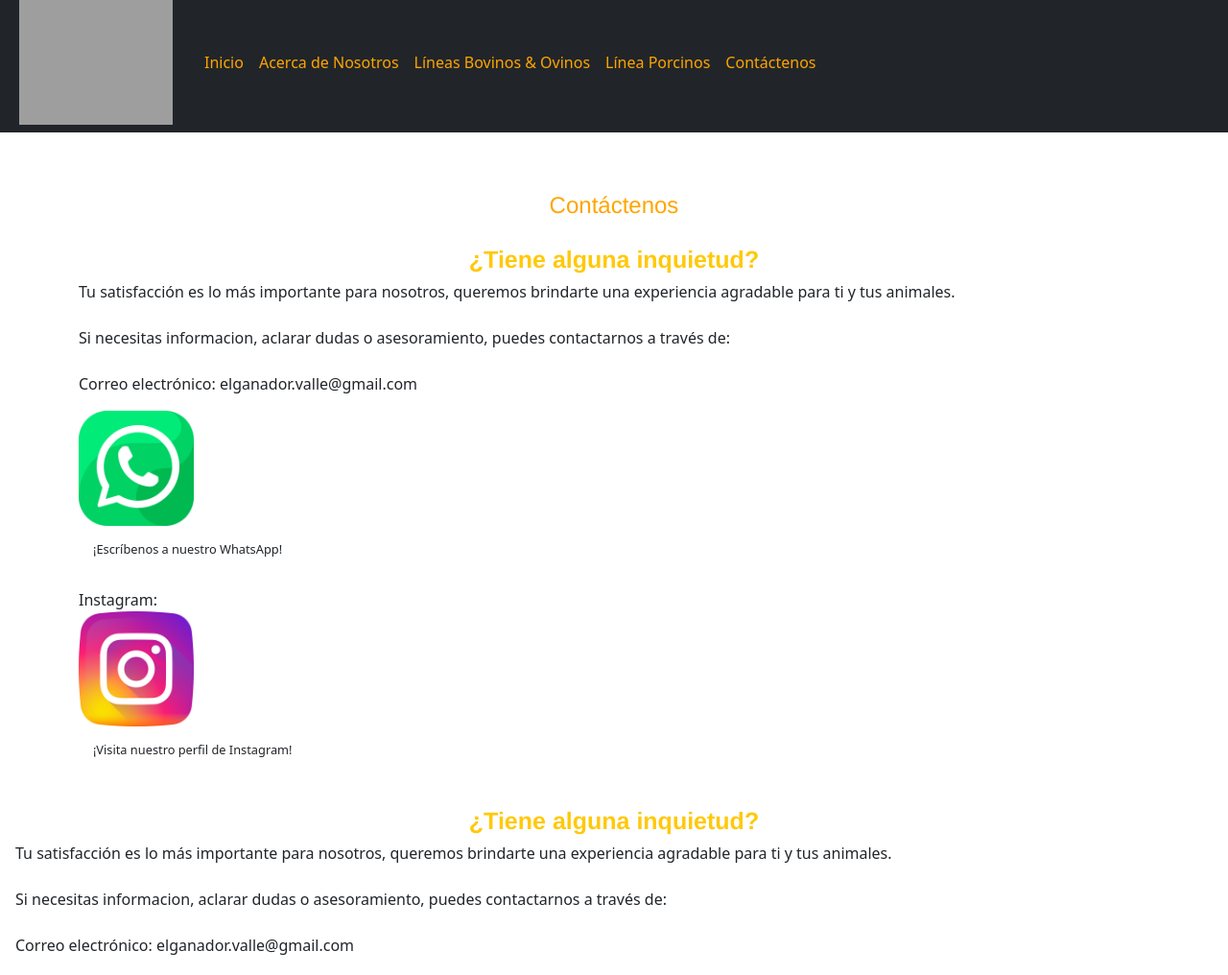
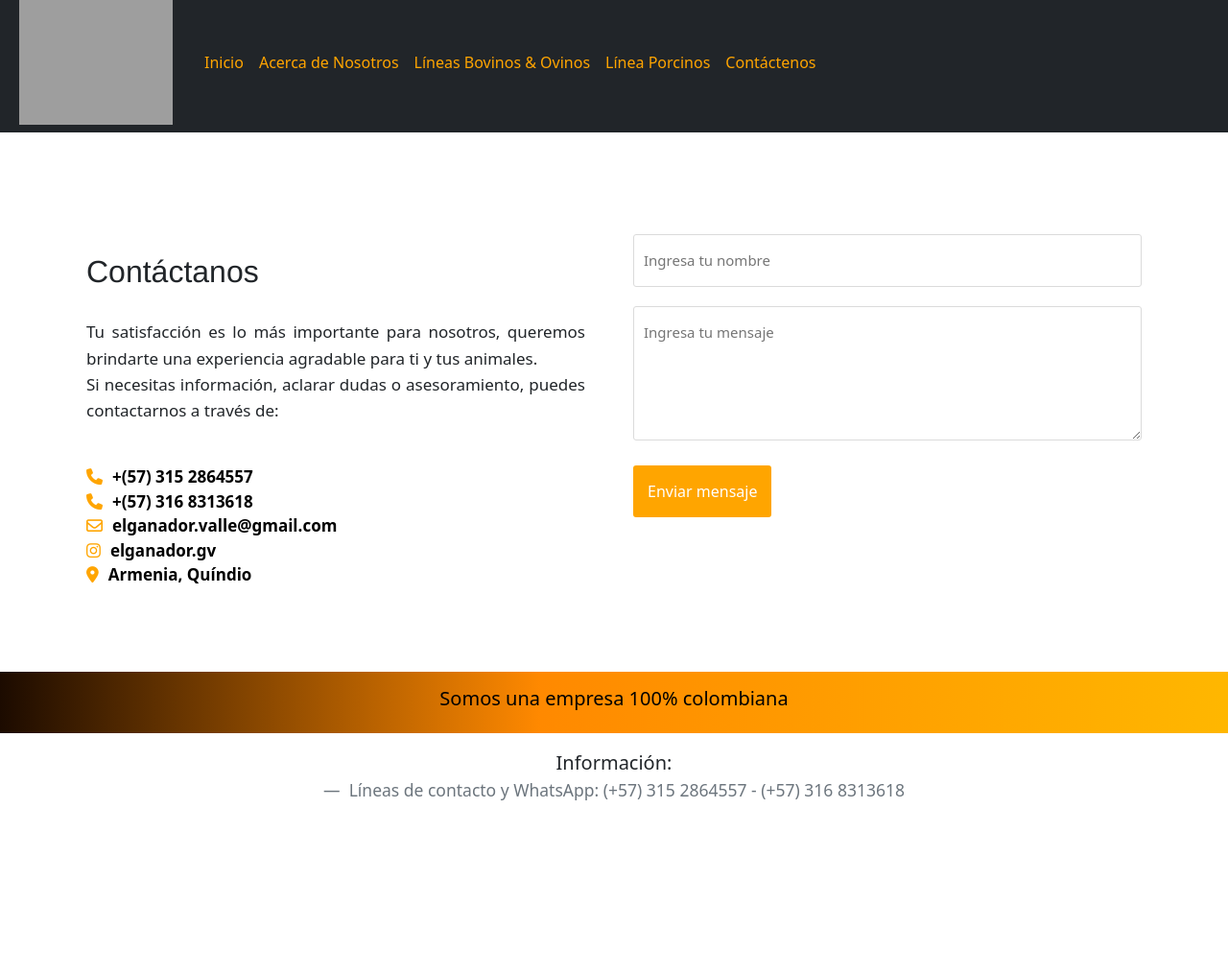
Before and after one commit to jportilla21/PFJonathanPortilla, a website: page paginas/contactenos.html in a window 1280 px wide. Shown: the top 1016 px of the page at 96% size. After the commit the page ends 852 px from the top, so only its background shows below. Drawn offline with nearby package versions, Linux system fonts and the light colour scheme; grey boxes are pictures that could not be loaded.

Commit message:
actualizando

```diff
--- a/paginas/contactenos.html
+++ b/paginas/contactenos.html
@@ -3,8 +3,13 @@
 <head>
     <meta charset="utf-8">
     <meta name="viewport" content="width=device-width, initial-scale=1">
-    <title>Contáctenos</title>
+    <title>El Ganador del Valle - Contáctenos</title>
+    <meta name= "description" content="Suplemento nutricional 100% natural para ganado bovino, ovino y porcino. presentación
+    bulto de 40 kilos desde $32.000">
+    <meta name= "description" content="VACAS, OVEJAS, CERDOS, OVINO, PORCINO,
+    BOVINO, SUPLEMENTO, ALIMENTO">
     <link rel="shortcut icon" href="../imagenes/logovalle.ico">
+    <script src="https://kit.fontawesome.com/2914e866c9.js" crossorigin="anonymous"></script>
 
 <!--BOOTSTRAP CSS-->
     <link href="https://cdn.jsdelivr.net/npm/bootstrap@5.3.0-alpha3/dist/css/bootstrap.min.css" rel="stylesheet"
@@ -45,59 +50,39 @@
     </nav>
 </header>
 
-<main>
-    <div class="container">
-        <div class="article">
-            <h4> Contáctenos </h4>
-        </div>
-        <div>
-          <h4 class="pregunta">¿Tiene alguna inquietud?</h4>
-        </div>
-        <div class="row">
-          <div class="col">
-              <p>   Tu satisfacción es lo más importante para nosotros, queremos brindarte una experiencia agradable
-                    para ti y tus animales.
+<main class="containergeneral">
+  <body>
+    <div class="container-form">
+        <div class="info-form">
+          <h2>Contáctanos</h2>
+            <p>Tu satisfacción es lo más importante para nosotros, queremos brindarte una experiencia agradable
+              para ti y tus animales.
+              <br>
+                Si necesitas información, aclarar dudas o asesoramiento, puedes contactarnos a través de:
               <br>
               <br>
-                    Si necesitas informacion, aclarar dudas o asesoramiento, puedes contactarnos a través de:
-              <br>
-              <br>
-                    Correo electrónico: elganador.valle@gmail.com
-              </p>
-          </div>
+            </p>
+            <a href="#"><i class="fa-solid fa-phone"></i>+(57) 315 2864557</a>
+            <br>
+            <a href="#"><i class="fa-solid fa-phone"></i>+(57) 316 8313618</a>
+            <br>
+            <a href="#"><i class="fa-regular fa-envelope"></i>elganador.valle@gmail.com</a>
+            <br>
+            <a href="#"><i class="fa-brands fa-instagram"></i>elganador.gv</a>
+            <br>
+
+
+            <a href="#"><i class="fa-solid fa-location-dot"></i>Armenia, Quíndio</a>
         </div>
-            <div class="col">
-            <img class="logoredsocial" src="../imagenes/whatsapp.png" alt="logowhatsapp">
-            <a href=" https://wa.me/573152864557"></a>
-            <p class="textoredes">¡Escríbenos a nuestro WhatsApp!</p>
-          </div>
-          <div class="w-100"></div>
-          <div class="col">Instagram:</div>
-          <div class="col">
-            <img class="logoredsocial" src="../imagenes/instagram.png" alt="logowhatsapp">
-            <a href="https://www.instagram.com/elganador.gv/"> </a>
-            <p class="textoredes">¡Visita nuestro perfil de Instagram!</p>
-          </div>
-        </div>
-      </div>
-
-      <div>
-          <div>
-            <h4 class="pregunta">¿Tiene alguna inquietud?</h4>
-            <p> Tu satisfacción es lo más importante para nosotros, queremos brindarte una experiencia agradable
-                para ti y tus animales.
-              <br>
-              <br>
-                Si necesitas informacion, aclarar dudas o asesoramiento, puedes contactarnos a través de:
-              <br>
-              <br>
-                Correo electrónico: elganador.valle@gmail.com
-            </p>
-          </div>
-          <div>
-
-          </div>
-      </div>
+        <form action="#" autocomplete="off">
+          <input type="text" name="nombre"
+          placeholder="Ingresa tu nombre"
+          class="campo">
+          <textarea name="mensaje" placeholder="Ingresa tu mensaje"></textarea>
+          <input type="submit" name="enviar" value="Enviar mensaje" class="btn-enviar">
+        </form>
+    </div>
+  </body>
 </main>
 
 <!-- FOOTER -->
--- a/scss/_style.scss
+++ b/scss/_style.scss
@@ -115,22 +115,76 @@ h6 {
 
 /* PÁGINA CONTÁCTENOS */
 
-.pregunta{
-    color: #ffc90a;
-    font-weight: 700;
-    font-size: 25px;
-    line-height: 27px;
+.containergeneral{
+    padding-top: none;
+}
+.container-form{
+    width: 100%;
+    max-width: 1100px;
+    margin: auto;
+    display: grid;
+    grid-template-columns: repeat(2,1fr);
+    grid-gap: 50px;
+    margin-top: 90px;
+    text-align: justify;
 }
 
-.logoredsocial img{
-    width: 70px;
-    height: 70px;
-    padding: 5px;
-
+.container-form h2{
+    margin-top: 20px;
+    font-family: 'Franklin Gothic Medium', 'Arial Narrow', Arial, sans-serif;
 }
 
-.textoredes {
+.container-form p{
+    font-size: 17px;
+    line-height: 1.6;
+    margin-top: 30px;
+}
+
+.container-form a{
+    font-size: 17px;
+    display: inline-block;
+    text-decoration: none;
+    width: 100%;
+    color: black;
+    font-weight: 700;
+}
+
+.container-form a i{
+    color: orange;
+    margin-right: 10px;
+}
+
+.container-form form .campo, textarea{
+    width: 100%;
+    padding: 15px 10px;
+    font-size: 15px;
+    border: 1px solid #dbdbdb;
+    margin-bottom: 20px;
+    border-radius: 3px;
+    outline: 0px;
+}
+
+.container-form form textarea {
+    max-width: 530px;
+    min-width: 530px;
+    min-height: 140px;
+    max-height: 150px;
+}
+
+.container-form .btn-enviar {
     padding: 15px;
+    font-size: 16px;
+    border: none;
+    outline: 0px;
+    background: orange;
+    color: white;
+    border-radius: 3px;
+    cursor: pointer;
+    transition: all 300ms ease;
+}
+
+.container-form .btn-enviar:hover{
+    background: #e39403;
 }
 
 /* MEDIA QUERIES */
```
Also changed, not shown: paginas/acercadenosotros.html (+2 -2 lines), css/main.css, imagenes/iconocorreo.svg (added), imagenes/iconoinstagram.svg (added), imagenes/iconolocation.svg (added), imagenes/iconotelefono.svg (added), 1 other file.
